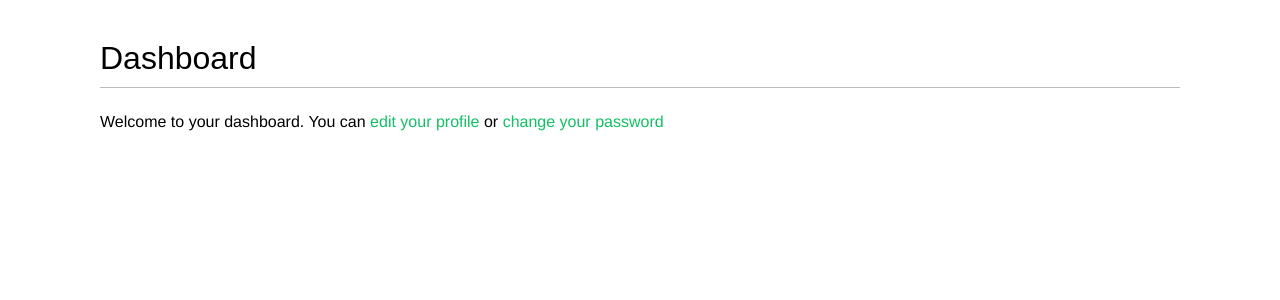
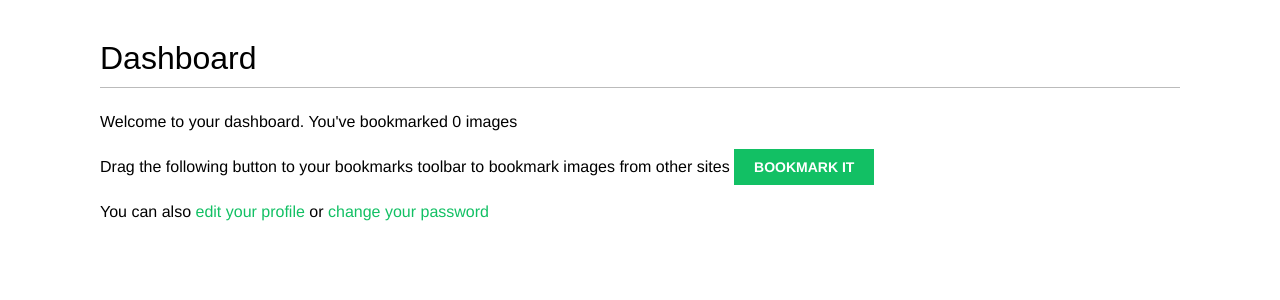
Before and after one commit to mtali/bookmark, a Django app: page /account/ in a window 1280 px wide. Shown: the part 48-348 px from the top of the page. Run offline with Django 3.2, Linux system fonts and the light colour scheme; the visitor is signed in with stand-in values (Sample User, id 1); data that the repository does not hold is empty; some web fonts are replaced.

Commit message:
Fix syntax on b-launcher and add bookmarklet link on dashboard

```diff
--- a/account/templates/account/dashboard.html
+++ b/account/templates/account/dashboard.html
@@ -4,8 +4,23 @@
 
 {% block content %}
     <h1>Dashboard</h1>
+    {% with request.user.images_created.count as total_images %}
+        <p>
+            Welcome to your dashboard. You've bookmarked {{ total_images }}
+            image{{ total_images|pluralize }}
+        </p>
+    {% endwith %}
+
     <p>
-        Welcome to your dashboard. You can
+        Drag the following button to your bookmarks toolbar to
+        bookmark images from other sites
+        <a href="javascript:{% include 'bookmarklet_launcher.js'%}" class="button">
+            Bookmark it
+        </a>
+    </p>
+
+    <p>
+        You can also
         <a href="{% url 'edit' %}">edit your profile</a> or
         <a href="{% url 'password_change' %}">change your password</a>
     </p>
--- a/images/templates/bookmarklet_launcher.js
+++ b/images/templates/bookmarklet_launcher.js
@@ -1,11 +1,9 @@
-$(function() {
-    if(window.myBookmarklet != undefined) {
-        myBookmarklet()
+(function() {
+    if(window.myBookmarklet !== undefined) {
+        myBookmarklet();
     } else {
-        document.body.appendChild(document.createElement('script')).src(
-            src='http://127.0.0.1:8000/static/js/bookmarklet.js?r='+ Math.floor(
-                Math.random()*99999999999999999999
-            );
-        );
+        document.body.appendChild(document.createElement('script'))
+            .src='http://127.0.0.1:8000/static/js/bookmarklet.js?r='
+                    + Math.floor(Math.random() * 99999999999999999999);
     }
-});
+})();
```
